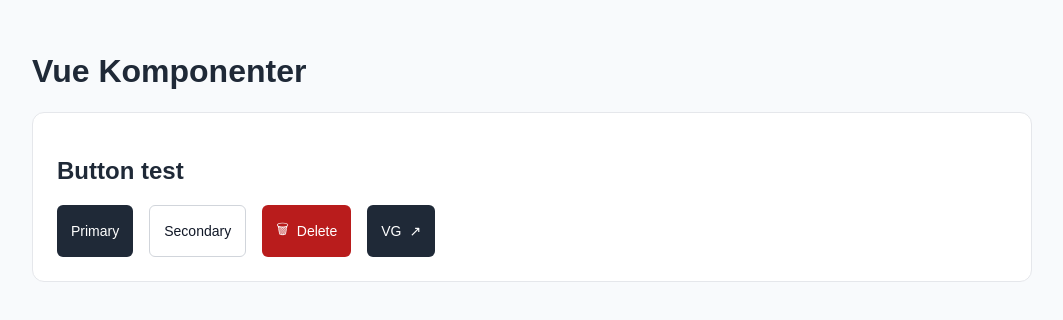
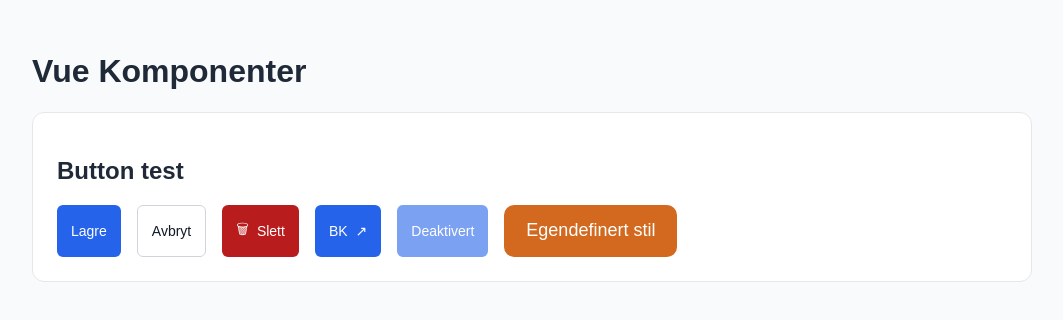
Before and after one commit to sebastianingebrigtsen/Vue-komponenter, a Vue app: page / in a window 1280 px wide. Shown: the top 320 px of the page, without its empty margins (108-1171 px from the left). Built offline with nearby package versions, Linux system fonts and the light colour scheme.

Commit message:
Lagt til disabled og eksplisitt CSS passthrough

```diff
--- a/src/App.vue
+++ b/src/App.vue
@@ -14,10 +14,12 @@ function clickTest() {
       <h2>Button test</h2>
 
       <div class="button-group">
-        <BaseButton label="Primary" @click="clickTest" />
-        <BaseButton label="Secondary" variant="secondary" />
-        <BaseButton label="Delete" variant="danger" iconBefore="🗑" />
-        <BaseButton label="VG" href="https://vg.no" iconAfter="↗" />
+        <BaseButton label="Lagre" @click="clickTest" />
+        <BaseButton label="Avbryt" variant="secondary" />
+        <BaseButton label="Slett" variant="danger" iconBefore="🗑" />
+        <BaseButton label="BK" href="https://bk.no/tjenestekategorier/teknologi" iconAfter="↗" />
+        <BaseButton label="Deaktivert" disabled />
+        <BaseButton label="Egendefinert stil" customClass="big-button" />
       </div>
     </section>
   </main>
@@ -49,4 +51,11 @@ main {
   gap: 1rem;
   margin-top: 1rem;
 }
+
+.big-button {
+  background-color: chocolate;
+  font-size: 18px;
+  padding: 12px 22px;
+  border-radius: 10px;
+}
 </style>
--- a/src/components/BaseButton.vue
+++ b/src/components/BaseButton.vue
@@ -2,7 +2,7 @@
 // Mulige stilvarianter for knappen.
 type Variant = 'default' | 'secondary' | 'danger';
 
-defineProps({
+const props = defineProps({
   label: String,
 
   // Bestemmer visuell variant av knappen.
@@ -18,12 +18,24 @@ defineProps({
   // Valgfrie ikoner før eller etter teksten.
   iconBefore: String,
   iconAfter: String,
+
+  // Deaktiverer knappen og hindrer interaksjon
+  disabled: Boolean,
+
+  // Gir mulighet for ekstra styling fra parent-komponenten.
+  // Vue støtter normalt class direkte på komponenter, men denne
+  // prop-en gjør CSS passthrough eksplisitt i API-et.
+  customClass: String,
 });
 
 // Sender klikk-event videre til parent-komponenten.
 const emit = defineEmits(['click']);
 
 function handleClick(event: MouseEvent) {
+  if (props.disabled) {
+    event.preventDefault();
+    return;
+  }
   emit('click', event);
 }
 </script>
@@ -32,7 +44,13 @@ function handleClick(event: MouseEvent) {
   <!--
     Vanlig knapp brukes når komponenten representerer en handling.
   -->
-  <button v-if="!href" :class="['button', 'button-' + variant]" @click="handleClick">
+  <button
+    v-if="!href"
+    type="button"
+    :disabled="disabled"
+    :class="['button', 'button-' + variant, { 'button-disabled': disabled }, customClass]"
+    @click="handleClick"
+  >
     <span v-if="iconBefore">{{ iconBefore }}</span>
 
     <span v-if="label">
@@ -46,7 +64,12 @@ function handleClick(event: MouseEvent) {
     Hvis href er oppgitt brukes en anchor slik at komponenten
     også kan fungere som navigasjonslenke.
   -->
-  <a v-else :href="href" :class="['button', 'button-' + variant]">
+  <a
+    v-else
+    :href="disabled ? undefined : href"
+    :class="['button', 'button-' + variant, { 'button-disabled': disabled }, customClass]"
+    @click="handleClick"
+  >
     <span v-if="iconBefore">{{ iconBefore }}</span>
 
     <span v-if="label">
@@ -70,16 +93,17 @@ function handleClick(event: MouseEvent) {
   font-weight: 500;
   cursor: pointer;
   text-decoration: none;
+  transition: background 0.15s ease;
 }
 
 /* Standard  */
 .button-default {
-  background: #1f2937;
+  background: #2563eb;
   color: white;
 }
 
 .button-default:hover {
-  background: #111827;
+  background: #1d4ed8;
 }
 
 /* Sekundær */
@@ -102,4 +126,9 @@ function handleClick(event: MouseEvent) {
 .button-danger:hover {
   background: #991b1b;
 }
+/* Disabled */
+.button-disabled {
+  opacity: 0.6;
+  cursor: not-allowed;
+}
 </style>
```
